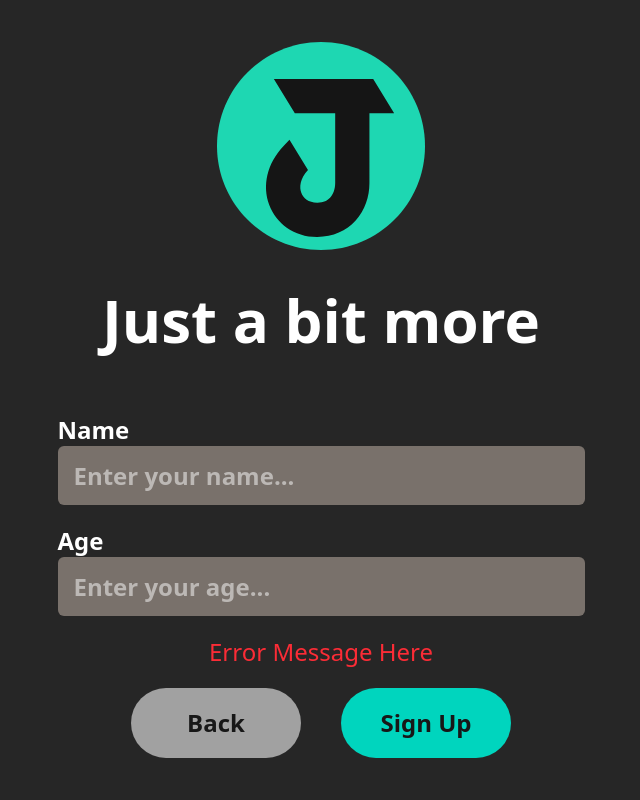
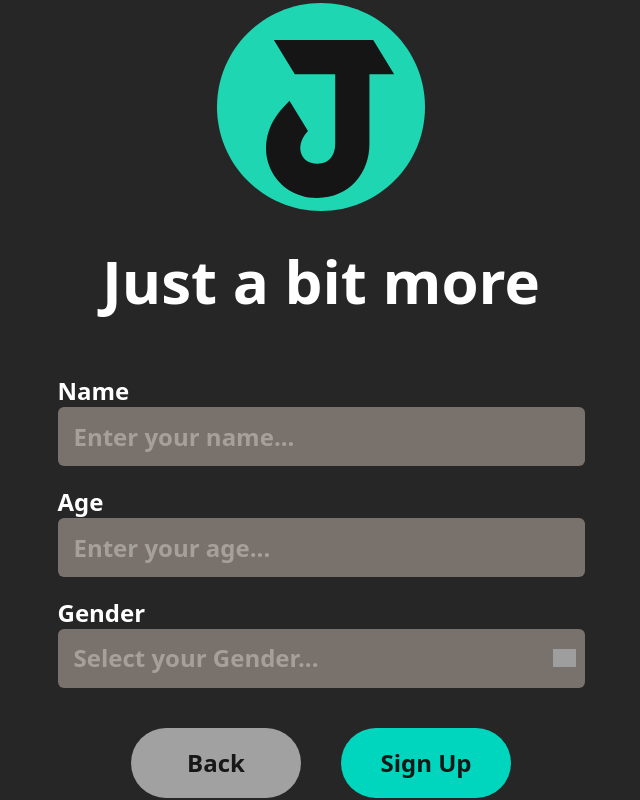
Before and after one commit to keeryn04/jammin, a React (Vite) app in the folder frontend/: page /Signup2 in a window 1280 px wide. Shown: the whole page, without its empty margins (319-959 px from the left). Built offline with nearby package versions, Linux system fonts and the light colour scheme; grey boxes are pictures that could not be loaded.

Commit message:
(FEATURE) Drop down menu added to signup page 2

```diff
--- /dev/null
+++ b/frontend/src/components/Generic/DropdownButton.jsx
@@ -0,0 +1,27 @@
+import React from "react";
+import DropdownIcon from "./DropdownIcon";
+
+const DropdownButton = ({ isOpen, onClick, itemSelectedText, variant="placeHolder" }) => {
+  const variantStyles = {
+    placeHolder: "text-stone-400",
+    selected: "text-white",
+  };
+
+  return (
+    <button
+      id="dropdown-button"
+      className="relative w-full rounded-md bg-stone-500 h-[59px] max-sm:h-[50px]"
+      onClick={onClick}
+      aria-expanded={isOpen}
+      aria-haspopup="true"
+      aria-controls="dropdown-menu"
+    >
+      <span className={`px-4 text-left block my-auto text-2xl font-bold ${variantStyles[variant]}`}>
+        {itemSelectedText}
+      </span>
+      <DropdownIcon />
+    </button>
+  );
+};
+
+export default DropdownButton;
--- /dev/null
+++ b/frontend/src/components/Generic/DropdownIcon.jsx
@@ -0,0 +1,14 @@
+import React from "react";
+
+const DropdownIcon = () => {
+  return (
+    <img
+      src="https://cdn.builder.io/api/v1/image/assets/TEMP/b647ce7e5d4d8fdcda5dda77ec84e961679d09ca741252b998fae4dded06b235?placeholderIfAbsent=true&apiKey=c01677bb73c24e638ae9f9818c2c8779"
+      className="object-contain absolute z-0 shrink-0 self-start aspect-square bottom-[18px] fill-neutral-400 h-[23px] right-[9px] w-[23px]"
+      alt="Dropdown arrow"
+      aria-hidden="true"
+    />
+  );
+};
+
+export default DropdownIcon;
--- /dev/null
+++ b/frontend/src/components/Generic/DropdownMenu.jsx
@@ -0,0 +1,74 @@
+"use client";
+import React, { useState, useRef, useEffect } from "react";
+import DropdownButton from "./DropdownButton";
+import MenuItems from "./MenuItems";
+
+const DropdownMenu = () => {
+  const [isOpen, setIsOpen] = useState(false);
+  const [activeIndex, setActiveIndex] = useState(-1);
+  const [selectedItem, setSelectedItem] = useState("Select your Gender...");
+  const [variantStyle, setVariantStyle] = useState('placeHolder');
+  const dropdownRef = useRef(null);
+
+  const useClickOutside = (ref, handler) => {
+    useEffect(() => {
+      const listener = (event) => {
+        if (!ref.current || ref.current.contains(event.target)) {
+          return;
+        }
+        handler(event);
+      };
+
+      document.addEventListener("mousedown", listener);
+      document.addEventListener("touchstart", listener);
+
+      return () => {
+        document.removeEventListener("mousedown", listener);
+        document.removeEventListener("touchstart", listener);
+      };
+    }, [ref, handler]);
+  };
+
+
+  useClickOutside(dropdownRef, () => {
+    setIsOpen(false);
+    setActiveIndex(-1);
+  });
+
+  const handleToggle = () => {
+    setIsOpen(!isOpen);
+    if (!isOpen) {
+      setActiveIndex(-1);
+    }
+  };
+
+  const handleItemClick = (item) => {
+    setVariantStyle("selected");
+    setSelectedItem(item);
+    setIsOpen(false);
+    setActiveIndex(-1);
+  };
+
+  return (
+    <section className="flex flex-col pb-10 justify-center items-center text-2xl font-bold text-center  text-neutral-400 max-md:px-5 max-md:py-24">
+      <div ref={dropdownRef} className="relative w-full text-left">
+        <label className="mb-2 text-2xl font-bold text-white max-sm:text-xl">
+          Gender
+        </label>
+        <DropdownButton
+          isOpen={isOpen}
+          onClick={handleToggle}
+          itemSelectedText={selectedItem}
+          variant={variantStyle}
+        />
+        <MenuItems
+          isOpen={isOpen}
+          activeIndex={activeIndex}
+          onItemClick={handleItemClick}
+        />
+      </div>
+    </section>
+  );
+};
+
+export default DropdownMenu;
--- a/frontend/src/components/Generic/FormInput.jsx
+++ b/frontend/src/components/Generic/FormInput.jsx
@@ -16,7 +16,7 @@ const FormInput = ({ label, type, placeholder, inputHandler }) => {
             type={type}
             placeholder={placeholder}
             onChange={inputHandler}
-            className="px-4 py-0 text-2xl font-bold text-white border-[none] size-full max-sm:text-xl"
+            className="px-4 py-0 text-2xl font-bold placeholder-stone-400 text-white border-[none] size-full max-sm:text-xl"
           />
         </div>
       </div>
--- /dev/null
+++ b/frontend/src/components/Generic/MenuItems.jsx
@@ -0,0 +1,35 @@
+import React from "react";
+
+const MenuItems = ({ isOpen, activeIndex, onItemClick }) => {
+  const menuItems = ["Male", "Female", "Prefer Not to Specify"];
+
+  return (
+    <ul
+      className={`absolute z-10 w-full left-0 top-full mt-1 bg-stone-500 rounded-md shadow-lg transition-all duration-200 ease-in-out ${
+        isOpen
+          ? "opacity-100 translate-y-0"
+          : "opacity-0 -translate-y-2 pointer-events-none"
+      }`}
+      role="menu"
+      aria-orientation="vertical"
+      aria-labelledby="dropdown-button"
+    >
+      {menuItems.map((item, index) => (
+        <li key={item} role="none">
+          <button
+            className={`w-full text-left rounded-md px-4 py-3 text-2xl text-white hover:bg-stone-400 focus:bg-stone-300 focus:outline-none transition-colors ${
+              activeIndex === index ? "bg-stone-300" : ""
+            }`}
+            role="menuitem"
+            onClick={() => onItemClick(item)}
+            tabIndex={isOpen ? 0 : -1}
+          >
+            {item}
+          </button>
+        </li>
+      ))}
+    </ul>
+  );
+};
+
+export default MenuItems;
--- a/frontend/src/components/SignupPage/SignupContainer2.jsx
+++ b/frontend/src/components/SignupPage/SignupContainer2.jsx
@@ -6,12 +6,13 @@ import Logo from "../Generic/Logo";
 import Heading from "../Generic/Heading";
 import FormInput from "../Generic/FormInput";
 import ActionButton from "../Generic/ActionButton";
+import DropdownMenu from "../Generic/DropdownMenu"
 
 const SignupContainer2 = () => {
   const [name, setName] = useState("");
   const [gender, setGender] = useState("");
   const [age, setAge] = useState("")
-  const [error, setError] = useState("Error Message Here");
+  const [error, setError] = useState(null);
 
 
   //Navigation
@@ -57,6 +58,8 @@ const SignupContainer2 = () => {
           inputHandler={handleAgeInput}
         />
 
+        <DropdownMenu/>
+
         {error && (
           <p className="mx-0 my-5 text-2xl text-center text-red-500 max-sm:text-xl">
             {error}
```
